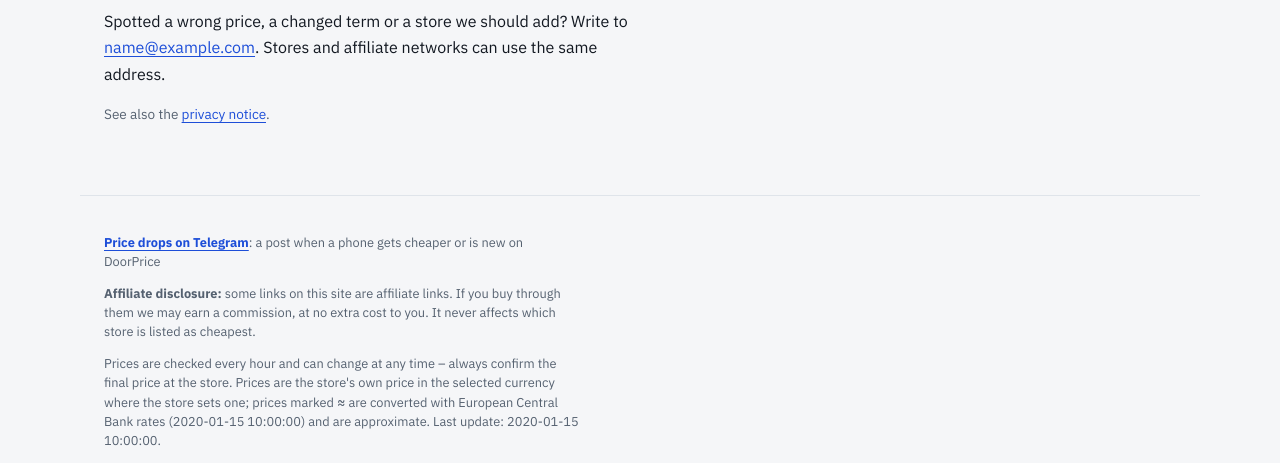
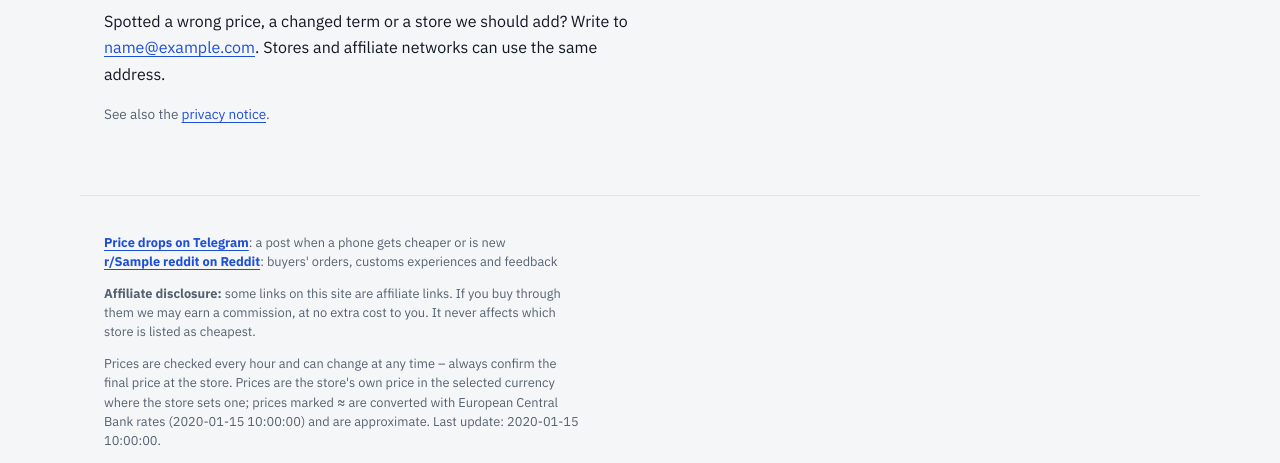
Before and after one commit to nypko/pricechecker, a Python web app: template templates/about.html in a window 1280 px wide. Shown: the part 1299-1762 px from the top of the page. Run offline with Jinja, Linux system fonts and the light colour scheme; the template is opened without the code that fills it: most values are stand-ins (such as "Sample title", 1, 10 or a date in 2020).

Commit message:
Footer: r/DoorPrice under the Telegram link
Co-Authored-By: Claude Opus 5.5 <noreply@anthropic.com>
Claude-Session: https://claude.ai/code/session_01QLKCks8pKNvW4Z71zhxd9R

```diff
--- a/config/site.yaml
+++ b/config/site.yaml
@@ -14,4 +14,6 @@ reports_live: false
 # (pricechecker/indexnow.py). The key is public by design: it is served at /<key>.txt to prove we own the domain.
 # telegram: the price-drop channel's @username (pricechecker/telegram.py posts there); linked in every page's footer.
 telegram: DoorPriceDeals
+# reddit: the community's name without r/ (orders, customs experiences, feedback); linked in every page's footer.
+reddit: DoorPrice
 indexnow_key: d3e0a819ceb48999304d7402a5579dd0
--- a/templates/base.html
+++ b/templates/base.html
@@ -79,7 +79,11 @@
 </header>
 <main>{% block main %}{% endblock %}</main>
 <footer>
-  {% if site.telegram %}<p class="foot-tg"><a href="https://t.me/{{ site.telegram }}" rel="noopener">Price drops on Telegram</a>: a post when a phone gets cheaper or is new on DoorPrice</p>{% endif %}
+  {#- where to follow DoorPrice: first in the footer, above the small print -#}
+  {% if site.telegram or site.reddit %}<p class="foot-tg">
+    {%- if site.telegram %}<a href="https://t.me/{{ site.telegram }}" rel="noopener">Price drops on Telegram</a>: a post when a phone gets cheaper or is new{% endif %}
+    {%- if site.telegram and site.reddit %}<br>{% endif %}
+    {%- if site.reddit %}<a href="https://www.reddit.com/r/{{ site.reddit }}/" rel="noopener">r/{{ site.reddit }} on Reddit</a>: buyers' orders, customs experiences and feedback{% endif %}</p>{% endif %}
   <p><strong>Affiliate disclosure:</strong> some links on this site are affiliate links. If you buy through them we may earn a
      commission, at no extra cost to you. It never affects which store is listed as cheapest.</p>
   <p>Prices are checked every hour and can change at any time – always confirm the final price at the store.
```
